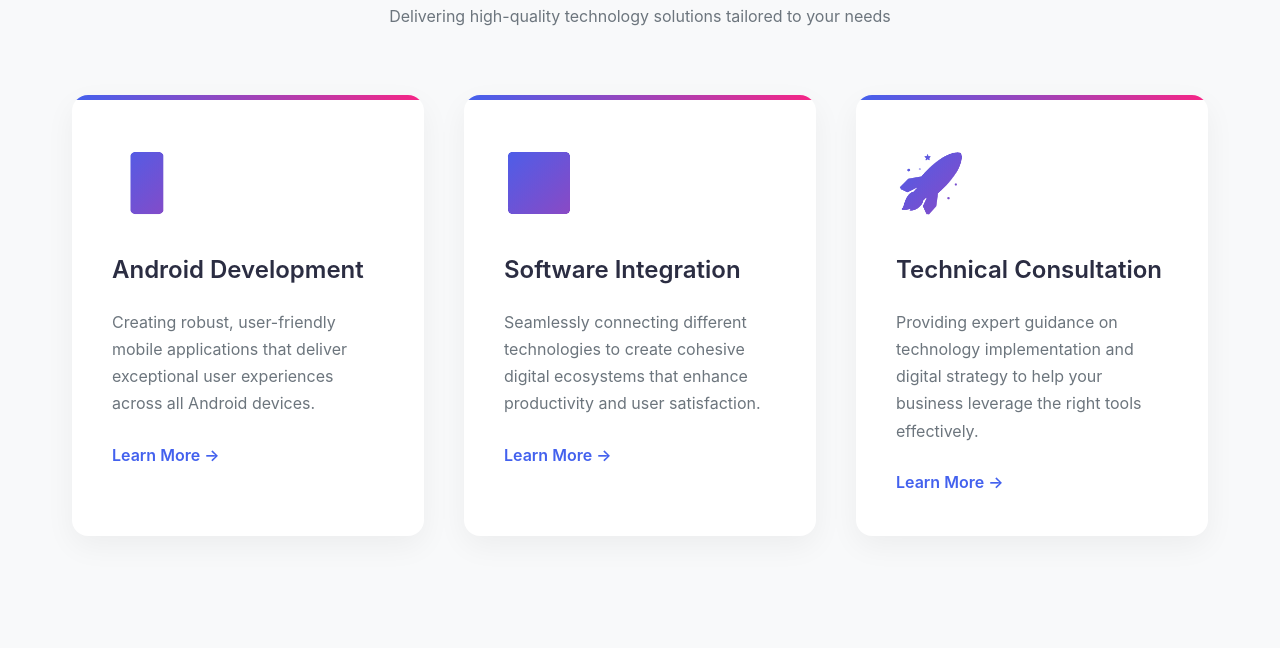
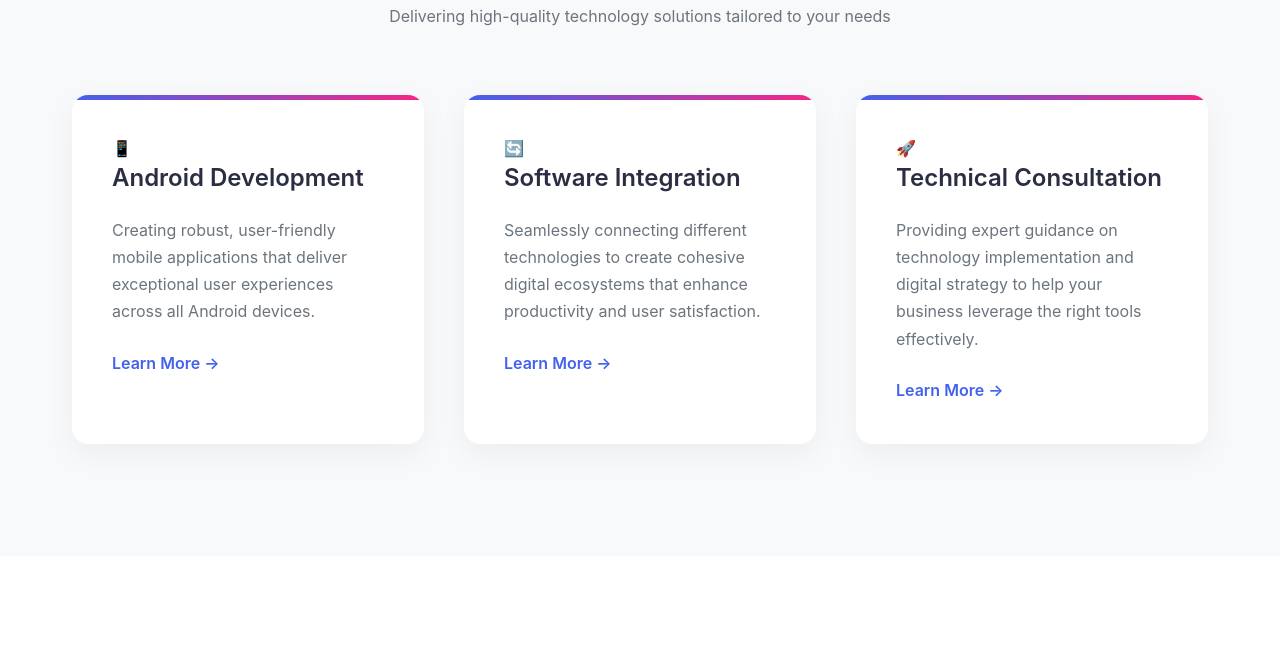
Before and after one commit to maanuanubhav999/asraven, a plain HTML site: page index.html in a window 1280 px wide. Shown: the part 839-1501 px from the top of the page. Drawn offline with Linux system fonts and the light colour scheme.

Commit message:
remove skill icon

```diff
--- a/index.html
+++ b/index.html
@@ -260,14 +260,14 @@
             background: linear-gradient(90deg, var(--primary), var(--accent));
             z-index: 2;
         }
-        .skill-icon {
+        /* .skill-icon {
             font-size: 3.5rem;
             margin-bottom: 1.5rem;
             color: var(--primary);
             background: linear-gradient(135deg, var(--primary), var(--accent));
             -webkit-background-clip: text;
             -webkit-text-fill-color: transparent;
-        }
+        } */
         .about {
             padding: 8rem 0;
             position: relative;
```
